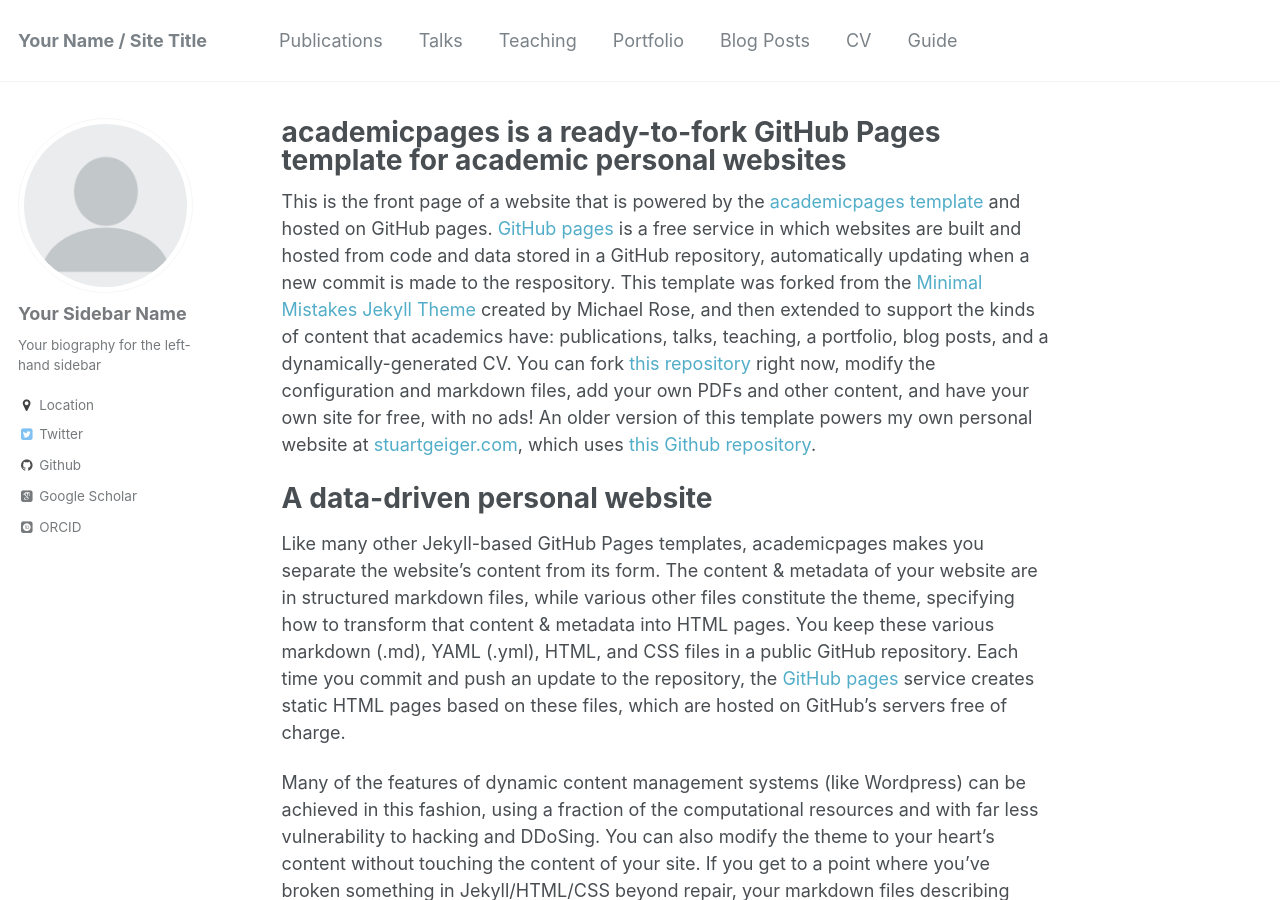
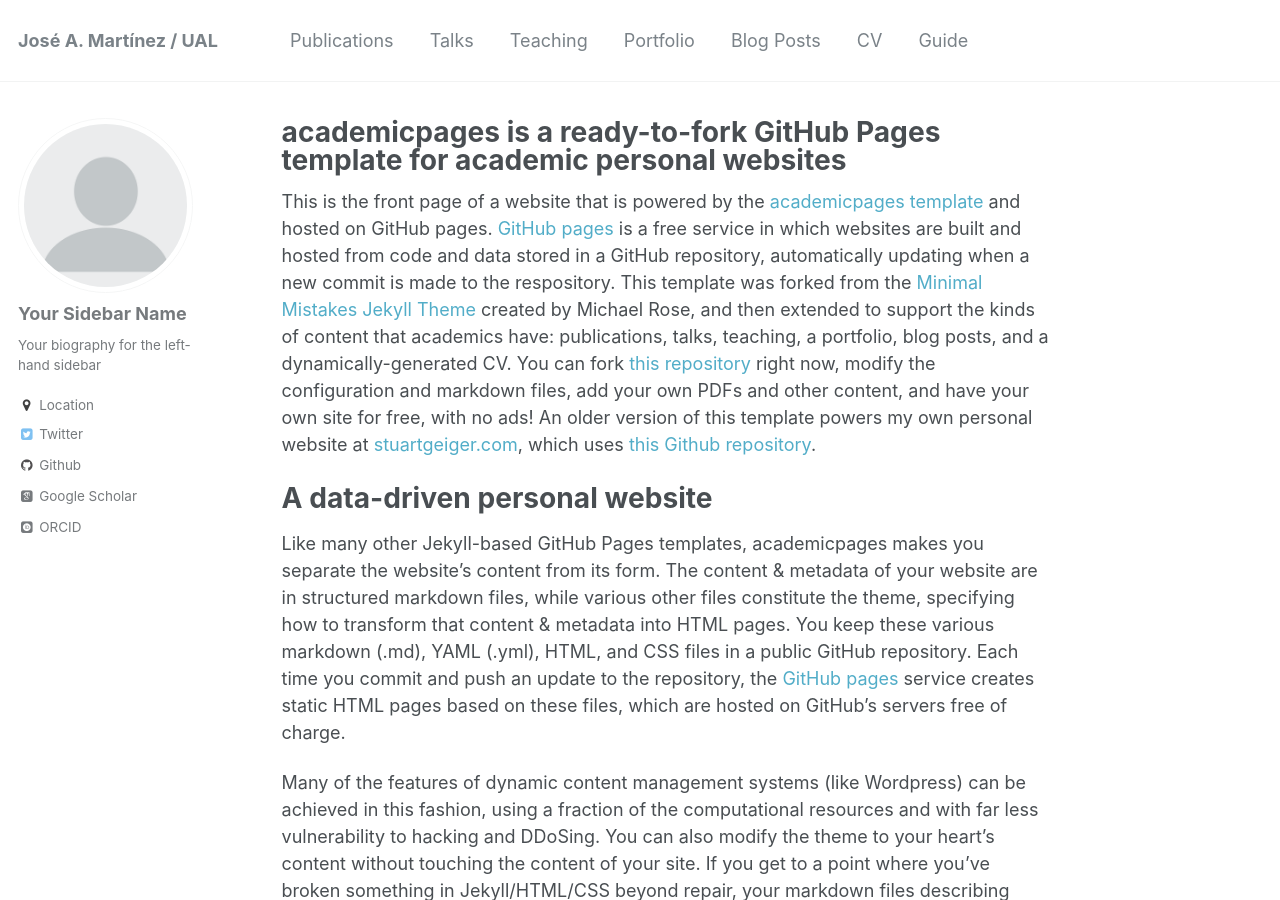
Before and after one commit to hpcjmart/hpcjmart.github.io, a Jekyll site: the page built from _pages/about.md, in a window 1280 px wide and 900 px high. Built offline with Jekyll 4.4.1, drawn with Linux system fonts in a browser that asks for light colours; some web fonts are replaced.

Commit message:
Cambio primero en _config.yaml

```diff
--- a/_config.yml
+++ b/_config.yml
@@ -6,8 +6,8 @@
 # `jekyll serve`. If you change this file, please restart the server process.
 
 # Site Settings
-locale                   : "en-US"
-title                    : "Your Name / Site Title"
+locale                   : "es_ES"
+title                    : "José A. Martínez / UAL"
 title_separator          : "-"
 name                     : &name "Your Name"
 description              : &description "personal description"
```
